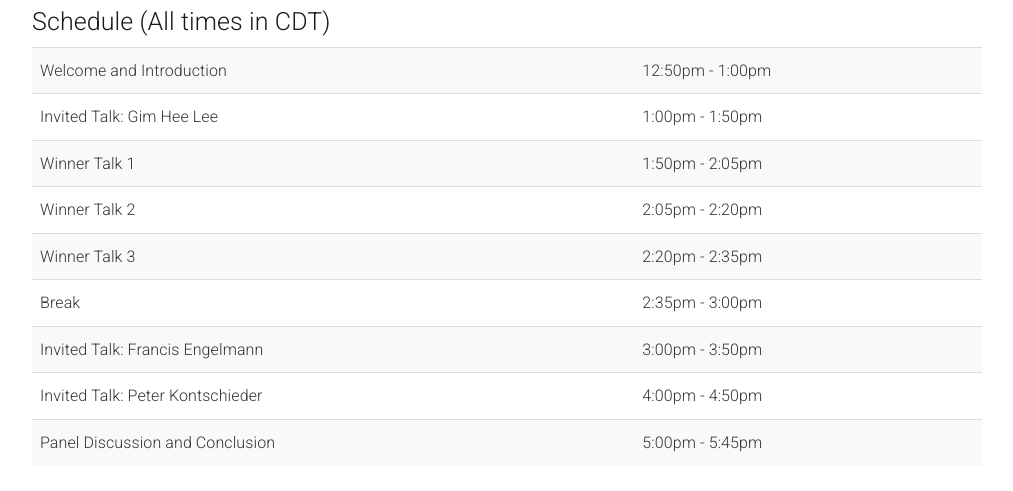
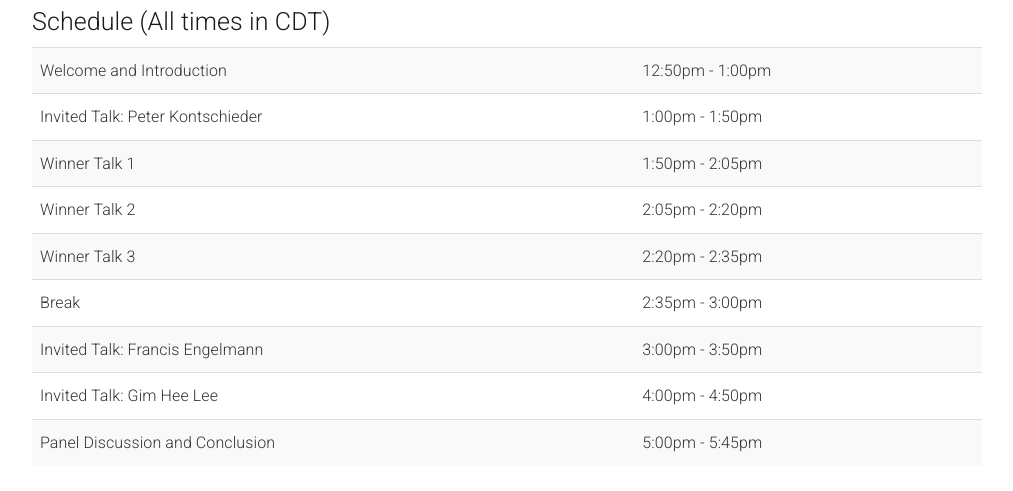
Before and after one commit to ScanNet/cvpr2022workshop, a Jekyll site: the page built from _pages/home.md, in a window 1280 px wide and 900 px high, scrolled down 1619 px. Shown: the part 153-644 px from the top of the window, without its empty margins (133-1146 px from the left). Built offline with Jekyll 4.4.1, drawn with Linux system fonts in a browser that asks for light colours; part of the change alters nothing that is shown.

```diff
--- a/_pages/home.md
+++ b/_pages/home.md
@@ -165,7 +165,7 @@ acknowledgements: ""
           <td>12:50pm - 1:00pm</td>
         </tr>
         <tr>
-          <td>Invited Talk: Gim Hee Lee</td>
+          <td>Invited Talk: Peter Kontschieder</td>
           <td>1:00pm - 1:50pm</td>
         </tr>
         <tr>
@@ -189,7 +189,7 @@ acknowledgements: ""
           <td>3:00pm - 3:50pm</td>
         </tr>
         <tr>
-          <td>Invited Talk: Peter Kontschieder</td>
+          <td>Invited Talk: Gim Hee Lee</td>
           <td>4:00pm - 4:50pm</td>
         </tr>
         <tr>
```
